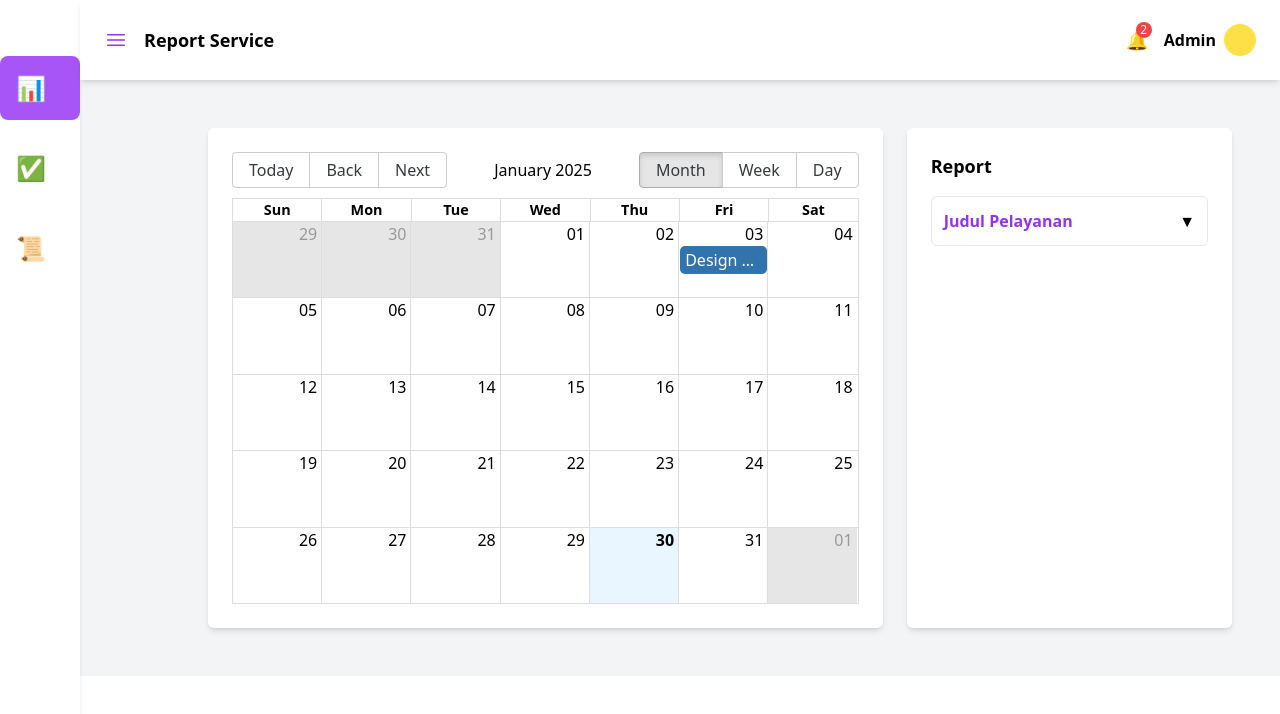
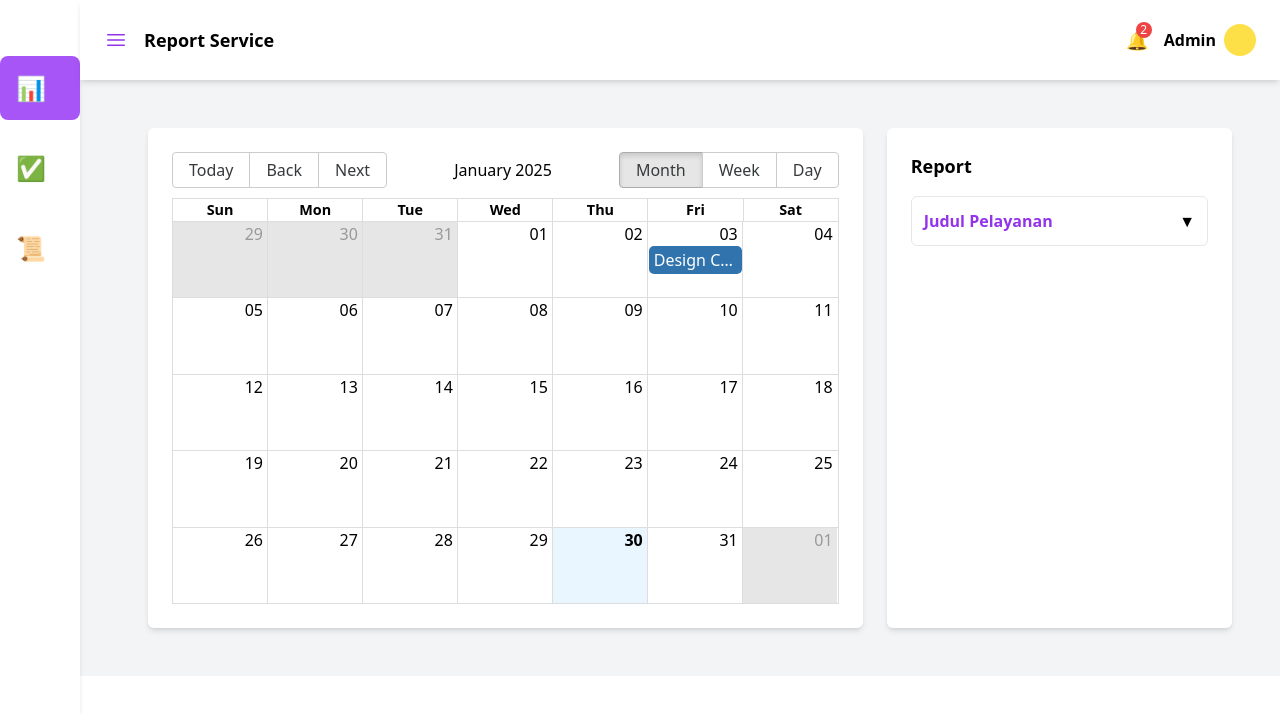
Before and after one commit to NabilaSivana/reporting-project, a React (Vite) app: page / in a window 1280 px wide. Shown: the top 714 px of the page. Built offline with nearby package versions, Linux system fonts and the light colour scheme.

Commit message:
Update Dashboard.jsx

```diff
--- a/src/landing/Dashboard.jsx
+++ b/src/landing/Dashboard.jsx
@@ -31,7 +31,7 @@ const Dashboard = ({ isSidebarOpen, setTodoList }) => {
   return (
     <div
       className={`transition-all duration-300 p-6 mt-20 grid gap-6 ${
-        isSidebarOpen ? "ml-64 grid-cols-3" : "ml-20 grid-cols-3"
+        isSidebarOpen ? "ml-5 grid-cols-3" : "ml-5 grid-cols-3"
       }`}
     >
       {/* Calendar Section */}
```
